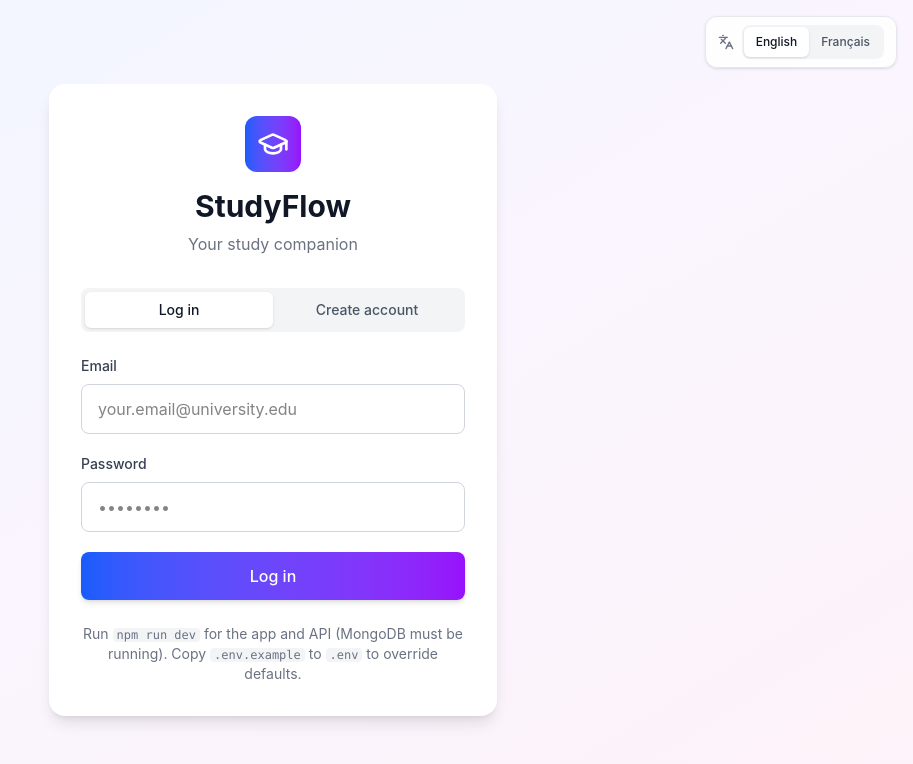
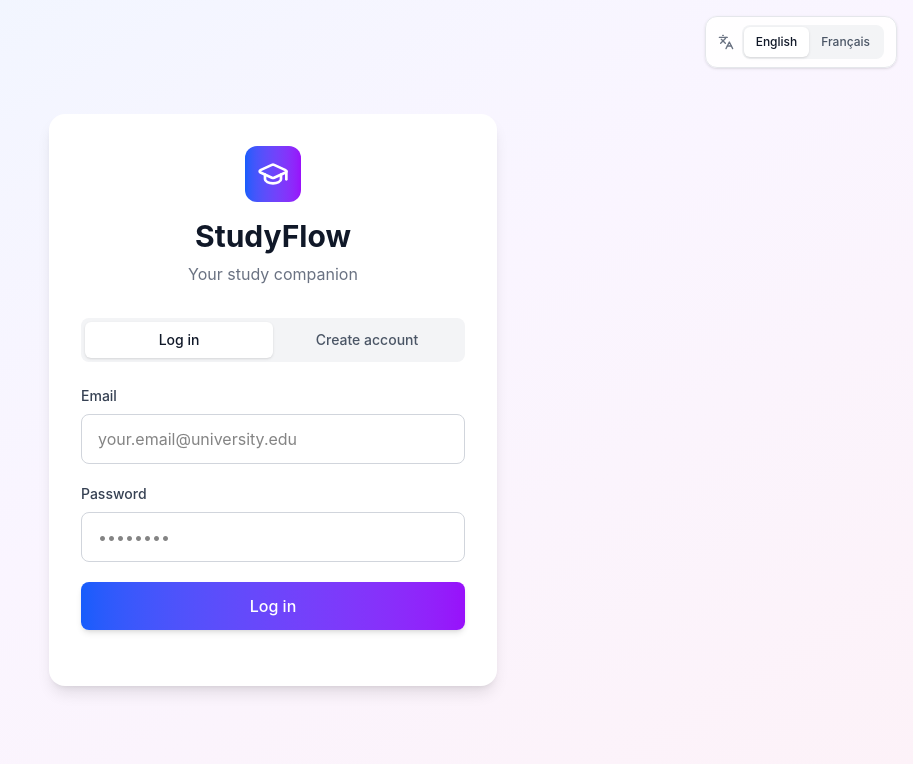
Before and after one commit to kiarasaahfon25/SEG3125-Lab09-Group04, a React (Vite) app: page / in a window 1280 px wide. Shown: the top 764 px of the page, without its empty margins (367-1280 px from the left). Built offline with nearby package versions, Linux system fonts and the light colour scheme.

Commit message:
Fixed error on signup/login oage

```diff
--- a/src/app/pages/LoginPage.jsx
+++ b/src/app/pages/LoginPage.jsx
@@ -142,9 +142,6 @@ export default function LoginPage() {
         </form>
 
         <p className="mt-6 text-center text-gray-500 text-sm">
-          Run <code className="text-xs bg-gray-100 px-1 rounded">npm run dev</code> for the app and API (MongoDB must be
-          running). Copy <code className="text-xs bg-gray-100 px-1 rounded">.env.example</code> to{' '}
-          <code className="text-xs bg-gray-100 px-1 rounded">.env</code> to override defaults.
         </p>
       </div>
     </div>
```
